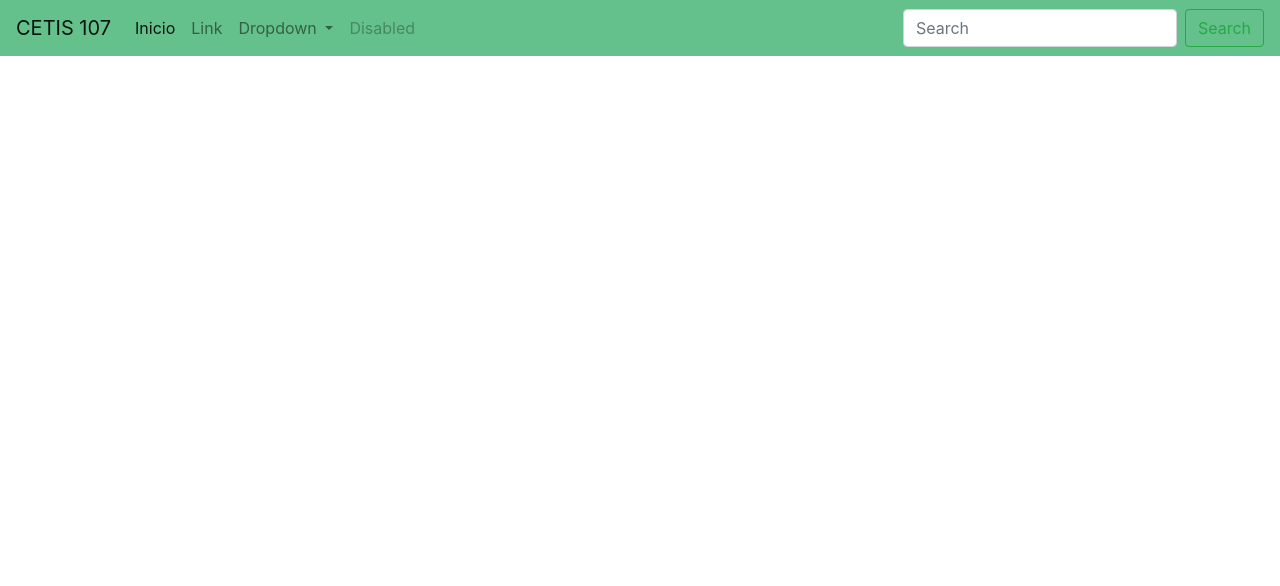
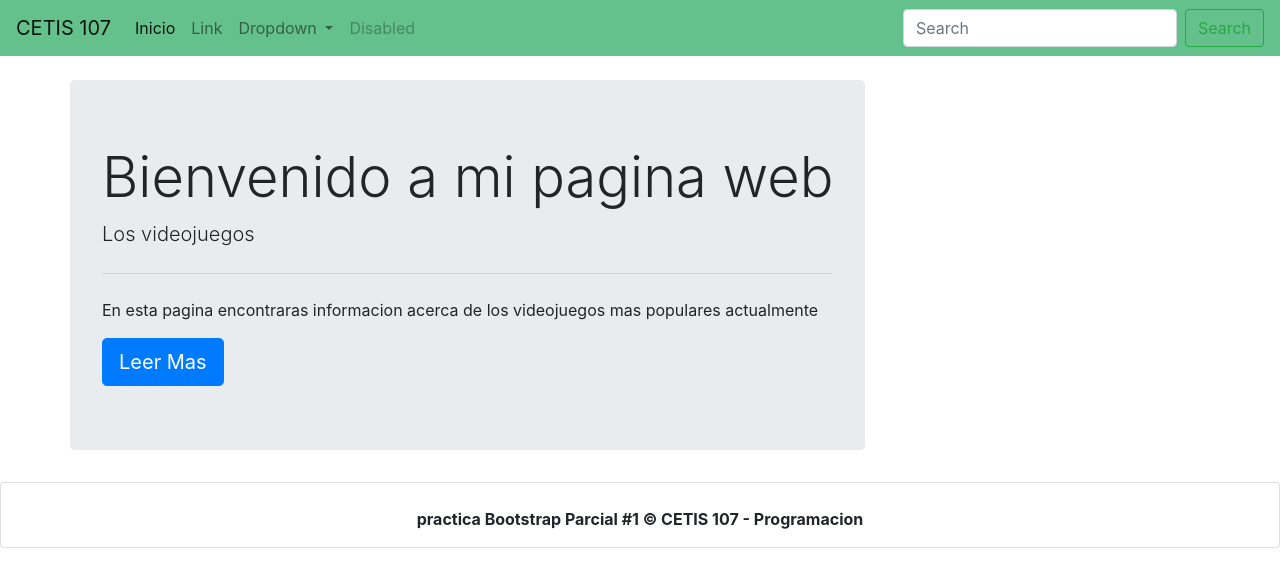
Before and after one commit to MiniPoderoso/MiniPoderoso.github.io, a plain HTML site: page practica5Bootstrap,pt2/practica5-bootstrap, pt2.html in a window 1280 px wide. Drawn offline with Linux system fonts and the light colour scheme.

Commit message:
Add files via upload

```diff
--- a/practica5Bootstrap,pt2/practica5-bootstrap, pt2.html
+++ b/practica5Bootstrap,pt2/practica5-bootstrap, pt2.html
@@ -1,6 +1,5 @@
 <!DOCTYPE html>
 <html lang="en">
-<html>
 <head>
 	<meta charset="UTF-8">
 	<meta name="viewport" content="width=device-width, initial-scale=1.0">
@@ -43,8 +42,24 @@
 	      <button class="btn btn-outline-success my-2 my-sm-0" type="submit">Search</button>
 	    </form>
 	  </div>
-	</nav>
+	</nav></br>
 
+	<div class="container">
+		<div class="row">
+			<div class="jumbotron">
+				  <h1 class="display-4">Bienvenido a mi pagina web</h1>
+				  <p class="lead">Los videojuegos</p>
+				  <hr class="my-4">
+				  <p>En esta pagina encontraras informacion acerca de los videojuegos mas populares actualmente</p>
+				  <a class="btn btn-primary btn-lg" href="#" role="button">Leer Mas</a>
+		</div>
+		</div>
+	</div>
+
+	<footer class="card text-center">
+		<br>
+		<p class="font-weight-bold">practica Bootstrap Parcial #1 &copy CETIS 107 - Programacion</p>
+	</footer>
 	<script type="text/javascript" src="js/bootstrap.js"></script>
 </body>
 </html>
```
